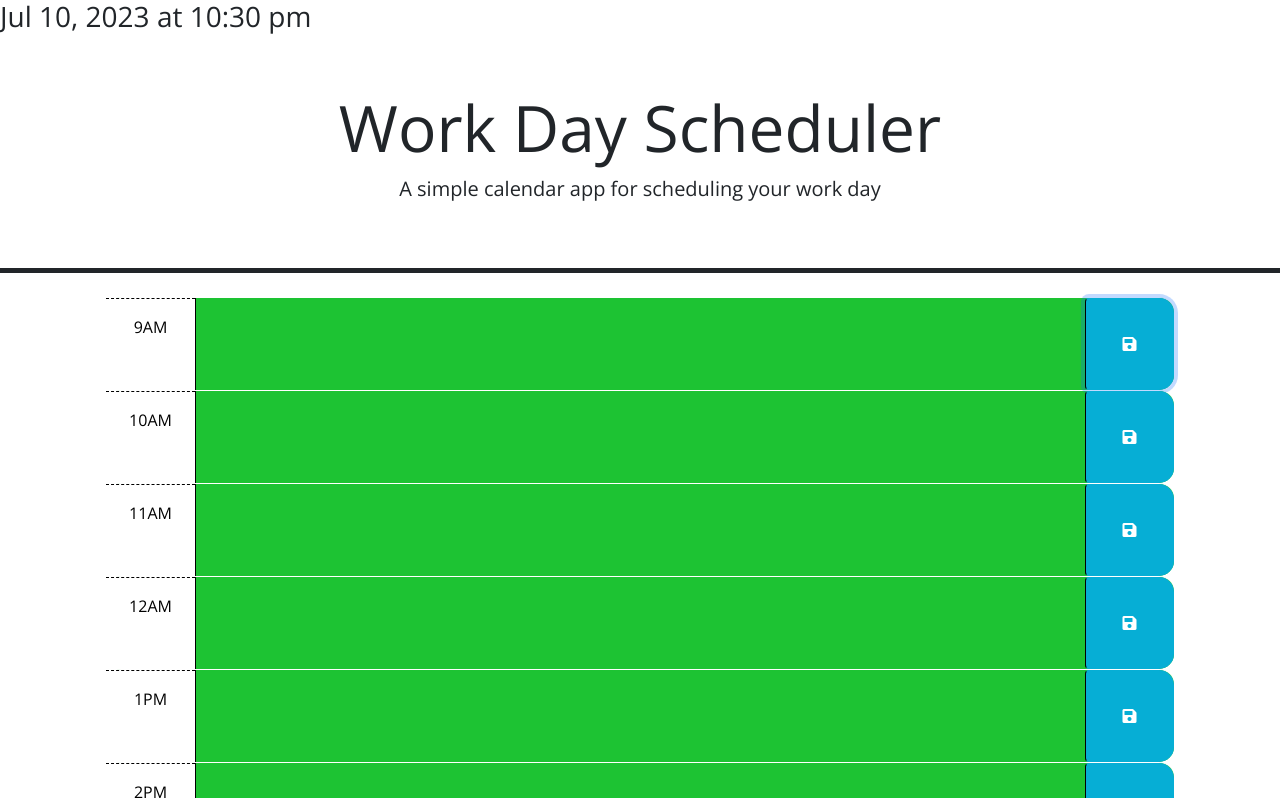
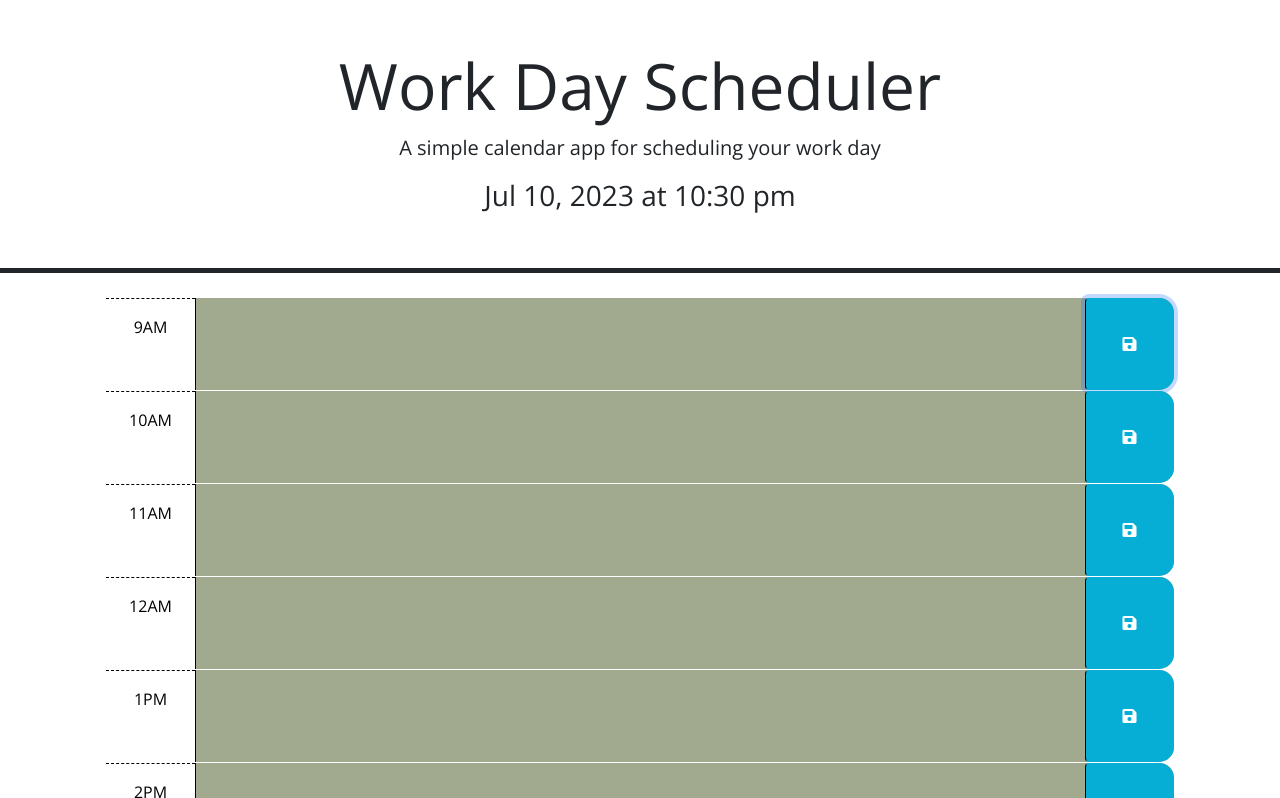
Before and after one commit to BabyStu/calendar, a plain HTML site: page index.html in a window 1280 px wide. Both pictures are taken after a click on the button 1129 px from the left and 344 px from the top of the page. Shown: the top 798 px of the page. Drawn offline with nearby package versions, Linux system fonts and the light colour scheme.

Commit message:
updated display function

```diff
--- a/index.html
+++ b/index.html
@@ -20,29 +20,18 @@
     />
     <link rel="stylesheet" href="style.css" />
     <title>Work Day Scheduler</title>
-    <h3>
-          <span id="time-display"></span>
-    </h3>
   </head>
 
   <body>
     <header class="p-5 mb-4 border-5 border-bottom border-dark text-center">
       <h1 class="display-3">Work Day Scheduler</h1>
       <p class="lead">A simple calendar app for scheduling your work day</p>
-      <p id="currentDay" class="lead"></p>
+      <h3>
+        <span id="time-display"></span>
+      </h3>
     </header>
+
     <div class="container-lg px-5">
-      <!-- Use class for "past", "present", and "future" to apply styles to the
-        time-block divs accordingly. The javascript will need to do this by
-        adding/removing these classes on each div by comparing the hour in the
-        id to the current hour. The html provided below is meant to be an example
-        demonstrating how the css provided can be leveraged to create the
-        desired layout and colors. The html below should be removed or updated
-        in the finished product. Remember to delete this comment once the
-        code is implemented.
-        -->
-
-      <!-- Example of a past time block. The "past" class adds a gray background color. -->
       <div id="time-9" class="row time-block">
         <div class="col-2 col-md-1 hour text-center py-3">9AM</div>
         <textarea class="col-8 col-md-10 description" rows="3"> </textarea>
@@ -53,7 +42,6 @@
         </button>
       </div>
 
-      <!-- Example of a a present time block. The "present" class adds a red background color. -->
       <div id="time-10" class="row time-block">
         <div class="col-2 col-md-1 hour text-center py-3">10AM</div>
         <textarea class="col-8 col-md-10 description" rows="3"> </textarea>
@@ -64,7 +52,6 @@
         </button>
       </div>
 
-      <!-- Example of a future time block. The "future" class adds a green background color. -->
       <div id="time-11" class="row time-block">
         <div class="col-2 col-md-1 hour text-center py-3">11AM</div>
         <textarea class="col-8 col-md-10 description" rows="3"> </textarea>
@@ -81,7 +68,7 @@
         <button
         type="submit"
         class="btn saveBtn col-2 col-md-1" aria-label="save">
-          <i class="fas fa-save" aria-hidden="true"></i>
+          <i class="fa fa-save" aria-hidden="true"></i>
         </button>
       </div>
 
--- a/script.js
+++ b/script.js
@@ -1,8 +1,6 @@
 $(function () {
-
   var timeOfDay = $('#time-display');
   var saveButtons = $('.saveBtn');
-  // const rows = document.getElementsByClassName('row');
 
   function displayTime() {
     var rightNow = dayjs().format('MMM DD, YYYY [at] hh:mm a');
@@ -13,7 +11,6 @@ $(function () {
   setInterval(displayTime, 1000);
 
   function pastPresentFuture() {
-
     var currentHour = parseInt(dayjs().format('H'));
 
     console.log(currentHour)
@@ -33,38 +30,23 @@ $(function () {
 
   saveButtons.on('click', function() {
     var eventDescription = $(this).siblings('textarea').val();
-    var events = localStorage.getItem('events');
-    var rowId = $(this).attr('id');
+    var events = JSON.parse(localStorage.getItem('events')) || {};
+    var timeBlockId = this.parentElement.getAttribute('id');
 
-    events = JSON.parse(events) || {};
-
-
-      console.log(events)
-    // get events from local storage
-    // take the string and parse it into an object
-    // get ID of timeblock
-    // use ID to update events
-    //
-
-
-
+    events[timeBlockId] = eventDescription;
 
     localStorage.setItem('events', JSON.stringify(events));
-
   });
 
   function displayEvents() {
-      $('.time-block').each(function() {
-        // var rowId = $(this).attr('id');
-        var events = localStorage.getItem('events');
-
+    var events = JSON.parse(localStorage.getItem('events'));
 
     if (events) {
-          eventDescriptionText.val(JSON.parse(events));
-        } else {
-          events = [];
+      Object.keys(events).forEach(function(timeBlockId) {
+        var eventDescription = events[timeBlockId];
+        $('#' + timeBlockId).find('textarea').val(eventDescription);
+      });
     }
-      });
   }
 
   pastPresentFuture();
--- a/style.css
+++ b/style.css
@@ -31,7 +31,7 @@ body {
   }
 
   .past {
-    background-color: #1dc333;
+    background-color: #a1aa8f;
     color: white;
   }
 
@@ -41,7 +41,7 @@ body {
   }
 
   .future {
-    background-color: #701281;
+    background-color: yellowgreen;
     color: white;
   }
 
```
Lines whose indentation alone changed are shown as unchanged.
